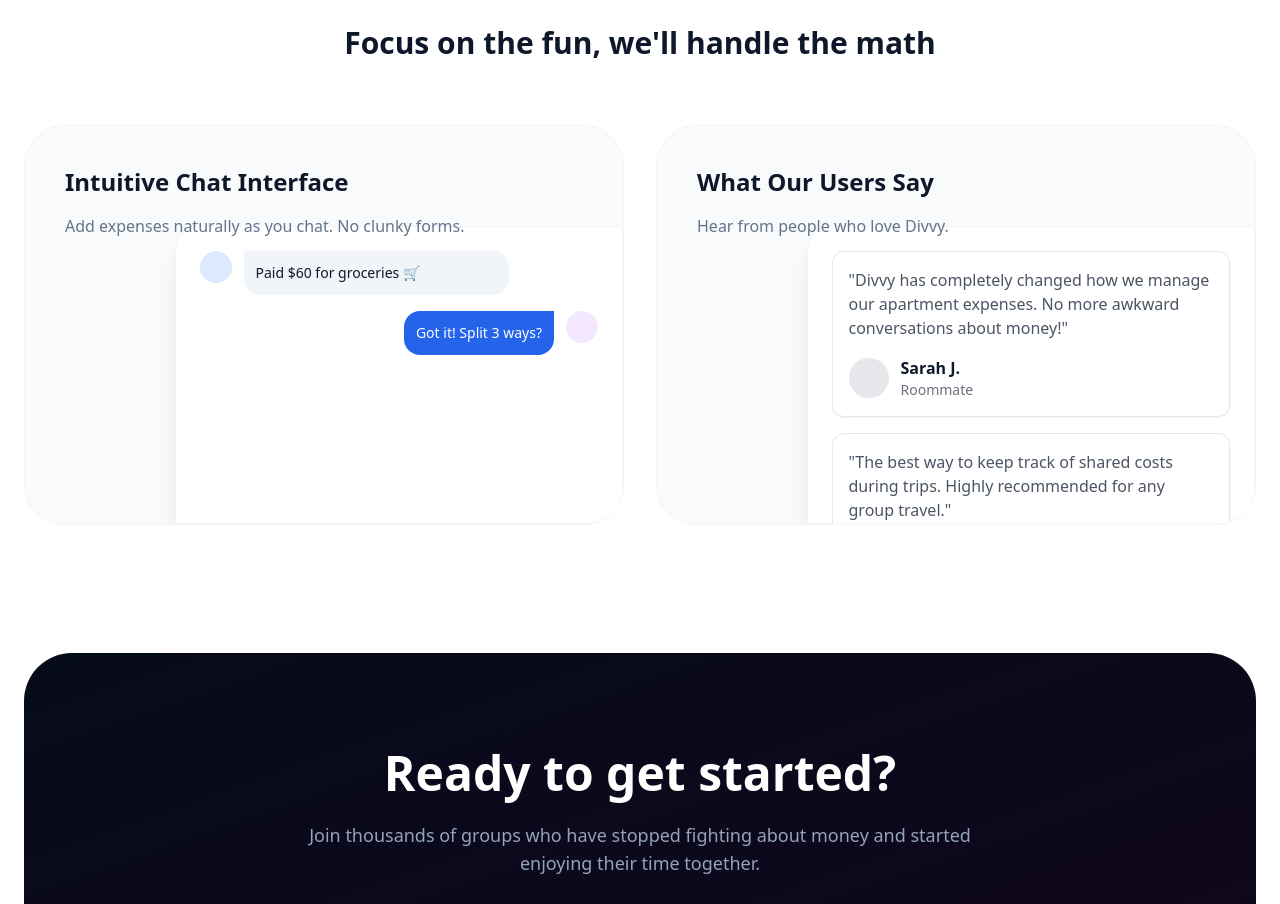
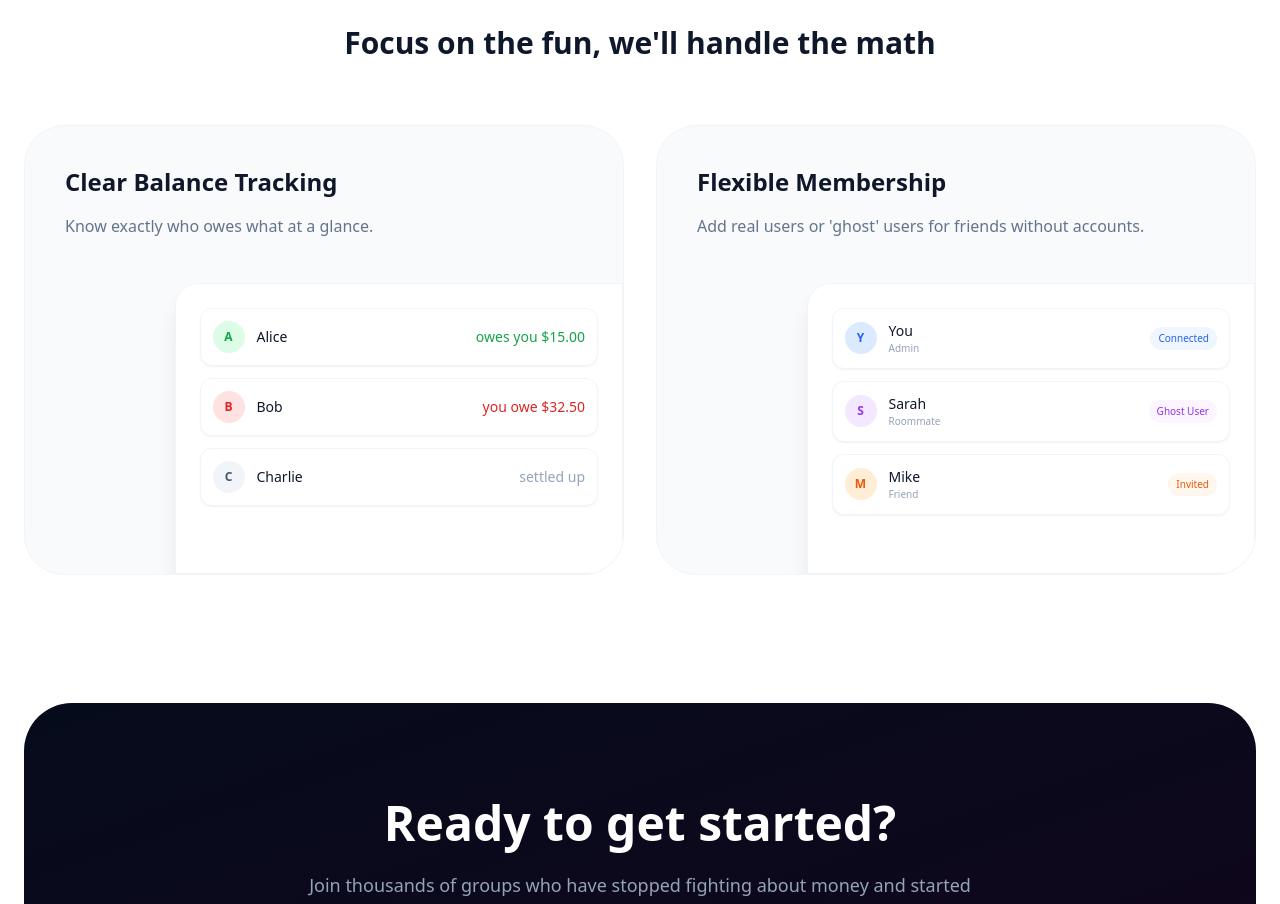
Before and after one commit to jayclim/SplitSettle, a Next.js app: page / in a window 1280 px wide. Shown: the part 2000-2904 px from the top of the page. Built offline with nearby package versions, Linux system fonts and the light colour scheme; no server answers.

Commit message:
update landing page

```diff
--- a/components/LandingPage.tsx
+++ b/components/LandingPage.tsx
@@ -87,7 +87,7 @@ export function LandingPage() {
           </div>
 
           <h1 className="text-5xl md:text-7xl font-bold tracking-tight mb-8 max-w-4xl mx-auto leading-[1.1] animate-in fade-in slide-in-from-bottom-8 duration-700">
-            Split expenses as easily as <span className="text-transparent bg-clip-text bg-gradient-to-r from-blue-600 to-violet-600">texting your friends.</span>
+            Split expenses as easily as <span className="text-transparent bg-clip-text bg-gradient-to-r from-blue-600 to-violet-600 selection:text-white selection:bg-blue-600">texting your friends.</span>
           </h1>
 
           <p className="text-xl text-slate-500 mb-10 max-w-2xl mx-auto leading-relaxed animate-in fade-in slide-in-from-bottom-8 duration-1000 delay-100">
@@ -224,55 +224,74 @@ export function LandingPage() {
           </div>
 
           <div className="grid md:grid-cols-2 gap-8">
-            <div className="bg-slate-50 rounded-[2.5rem] p-10 border border-slate-100 overflow-hidden relative min-h-[400px]">
+            <div className="bg-slate-50 rounded-[2.5rem] p-10 border border-slate-100 overflow-hidden relative min-h-[450px]">
               <div className="relative z-10">
-                <h3 className="text-2xl font-bold mb-4">Intuitive Chat Interface</h3>
-                <p className="text-slate-500 mb-8">Add expenses naturally as you chat. No clunky forms.</p>
+                <h3 className="text-2xl font-bold mb-4">Clear Balance Tracking</h3>
+                <p className="text-slate-500 mb-8">Know exactly who owes what at a glance.</p>
               </div>
-              <div className="absolute bottom-0 right-0 w-3/4 h-3/4 bg-white rounded-tl-3xl shadow-xl border border-slate-100 p-6">
-                <div className="space-y-4">
-                  <div className="flex gap-3">
-                    <div className="w-8 h-8 rounded-full bg-blue-100"></div>
-                    <div className="bg-slate-100 rounded-2xl rounded-tl-none p-3 text-sm w-2/3">
-                      Paid $60 for groceries 🛒
+              <div className="absolute bottom-0 right-0 w-3/4 h-[65%] bg-white rounded-tl-3xl shadow-xl border border-slate-100 p-6">
+                <div className="space-y-3">
+                  <div className="flex items-center justify-between p-3 bg-white rounded-xl border border-slate-100 shadow-sm">
+                    <div className="flex items-center gap-3">
+                      <div className="w-8 h-8 rounded-full bg-green-100 flex items-center justify-center text-green-600 font-bold text-xs">A</div>
+                      <span className="font-medium text-sm">Alice</span>
                     </div>
+                    <span className="text-green-600 font-medium text-sm">owes you $15.00</span>
                   </div>
-                  <div className="flex gap-3 flex-row-reverse">
-                    <div className="w-8 h-8 rounded-full bg-purple-100"></div>
-                    <div className="bg-blue-600 text-white rounded-2xl rounded-tr-none p-3 text-sm">
-                      Got it! Split 3 ways?
+                  <div className="flex items-center justify-between p-3 bg-white rounded-xl border border-slate-100 shadow-sm">
+                    <div className="flex items-center gap-3">
+                      <div className="w-8 h-8 rounded-full bg-red-100 flex items-center justify-center text-red-600 font-bold text-xs">B</div>
+                      <span className="font-medium text-sm">Bob</span>
                     </div>
+                    <span className="text-red-600 font-medium text-sm">you owe $32.50</span>
+                  </div>
+                   <div className="flex items-center justify-between p-3 bg-white rounded-xl border border-slate-100 shadow-sm">
+                    <div className="flex items-center gap-3">
+                      <div className="w-8 h-8 rounded-full bg-slate-100 flex items-center justify-center text-slate-600 font-bold text-xs">C</div>
+                      <span className="font-medium text-sm">Charlie</span>
+                    </div>
+                    <span className="text-slate-400 font-medium text-sm">settled up</span>
                   </div>
                 </div>
               </div>
             </div>
 
-            <div className="bg-slate-50 rounded-[2.5rem] p-10 border border-slate-100 overflow-hidden relative min-h-[400px]">
+            <div className="bg-slate-50 rounded-[2.5rem] p-10 border border-slate-100 overflow-hidden relative min-h-[450px]">
               <div className="relative z-10">
-                <h3 className="text-2xl font-bold mb-4">What Our Users Say</h3>
-                <p className="text-slate-500 mb-8">Hear from people who love Divvy.</p>
+                <h3 className="text-2xl font-bold mb-4">Flexible Membership</h3>
+                <p className="text-slate-500 mb-8">Add real users or &apos;ghost&apos; users for friends without accounts.</p>
               </div>
-              <div className="absolute bottom-0 right-0 w-3/4 h-3/4 bg-white rounded-tl-3xl shadow-xl border border-slate-100 p-6">
-                <div className="space-y-4">
-                  <div className="p-4 bg-white rounded-xl shadow-sm border">
-                    <p className="text-gray-600 mb-4">&quot;Divvy has completely changed how we manage our apartment expenses. No more awkward conversations about money!&quot;</p>
-                    <div className="flex items-center">
-                      <div className="w-10 h-10 bg-gray-200 rounded-full mr-3"></div>
-                      <div>
-                        <p className="font-semibold">Sarah J.</p>
-                        <p className="text-sm text-gray-500">Roommate</p>
+              <div className="absolute bottom-0 right-0 w-3/4 h-[65%] bg-white rounded-tl-3xl shadow-xl border border-slate-100 p-6">
+                <div className="space-y-3">
+                  <div className="flex items-center justify-between p-3 bg-white rounded-xl border border-slate-100 shadow-sm">
+                    <div className="flex items-center gap-3">
+                      <div className="w-8 h-8 rounded-full bg-blue-100 flex items-center justify-center text-blue-600 font-bold text-xs">Y</div>
+                      <div className="flex flex-col">
+                        <span className="font-medium text-sm">You</span>
+                        <span className="text-[10px] text-slate-400">Admin</span>
                       </div>
                     </div>
+                    <span className="px-2 py-1 bg-blue-50 text-blue-600 text-[10px] font-medium rounded-full">Connected</span>
                   </div>
-                  <div className="p-4 bg-white rounded-xl shadow-sm border">
-                    <p className="text-gray-600 mb-4">&quot;The best way to keep track of shared costs during trips. Highly recommended for any group travel.&quot;</p>
-                    <div className="flex items-center">
-                      <div className="w-10 h-10 bg-gray-200 rounded-full mr-3"></div>
-                      <div>
-                        <p className="font-semibold">Mike T.</p>
-                        <p className="text-sm text-gray-500">Traveler</p>
+                  <div className="flex items-center justify-between p-3 bg-white rounded-xl border border-slate-100 shadow-sm">
+                     <div className="flex items-center gap-3">
+                      <div className="w-8 h-8 rounded-full bg-purple-100 flex items-center justify-center text-purple-600 font-bold text-xs">S</div>
+                      <div className="flex flex-col">
+                        <span className="font-medium text-sm">Sarah</span>
+                        <span className="text-[10px] text-slate-400">Roommate</span>
                       </div>
                     </div>
+                    <span className="px-2 py-1 bg-purple-50 text-purple-600 text-[10px] font-medium rounded-full">Ghost User</span>
+                  </div>
+                   <div className="flex items-center justify-between p-3 bg-white rounded-xl border border-slate-100 shadow-sm">
+                     <div className="flex items-center gap-3">
+                      <div className="w-8 h-8 rounded-full bg-orange-100 flex items-center justify-center text-orange-600 font-bold text-xs">M</div>
+                      <div className="flex flex-col">
+                        <span className="font-medium text-sm">Mike</span>
+                        <span className="text-[10px] text-slate-400">Friend</span>
+                      </div>
+                    </div>
+                    <span className="px-2 py-1 bg-orange-50 text-orange-600 text-[10px] font-medium rounded-full">Invited</span>
                   </div>
                 </div>
               </div>
```
